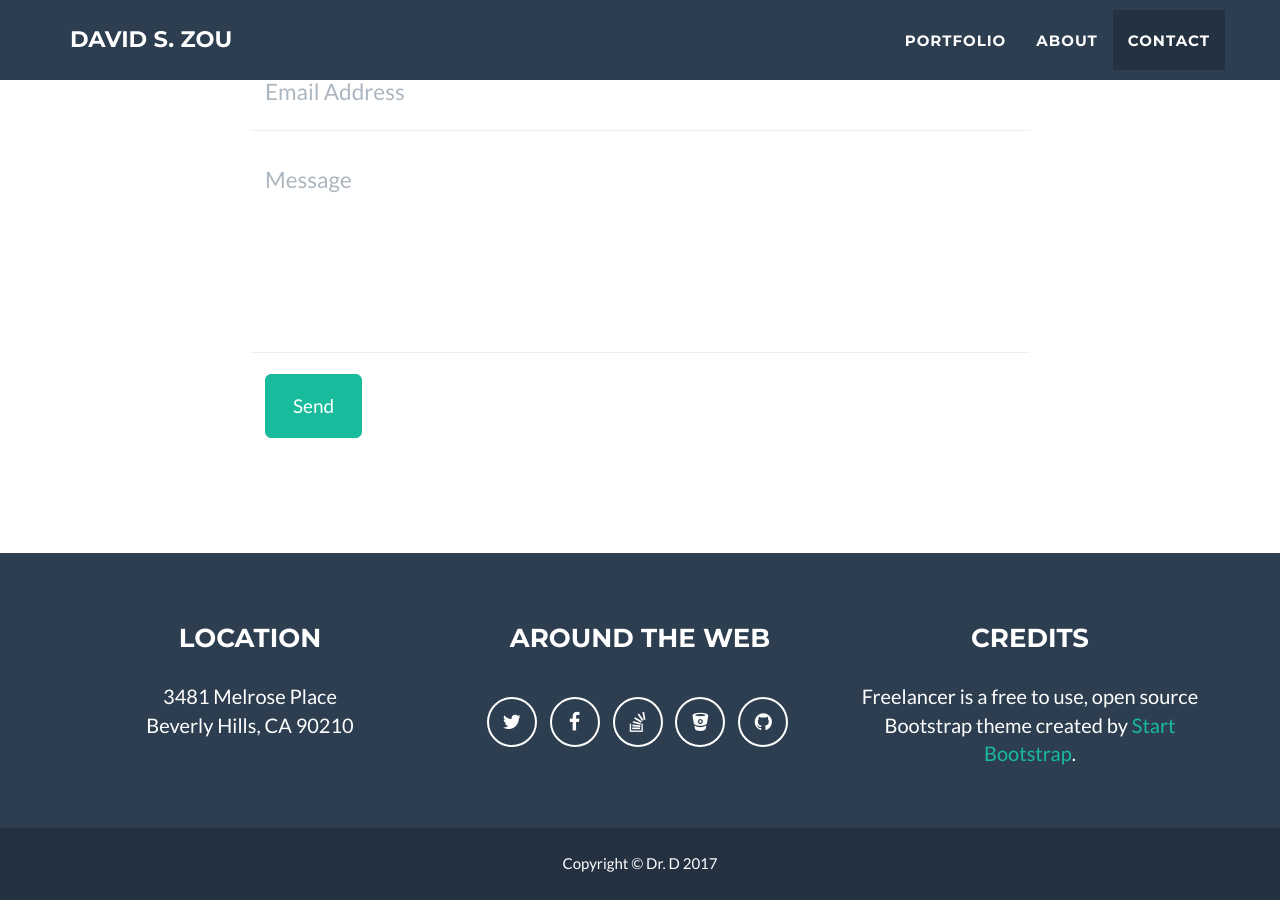
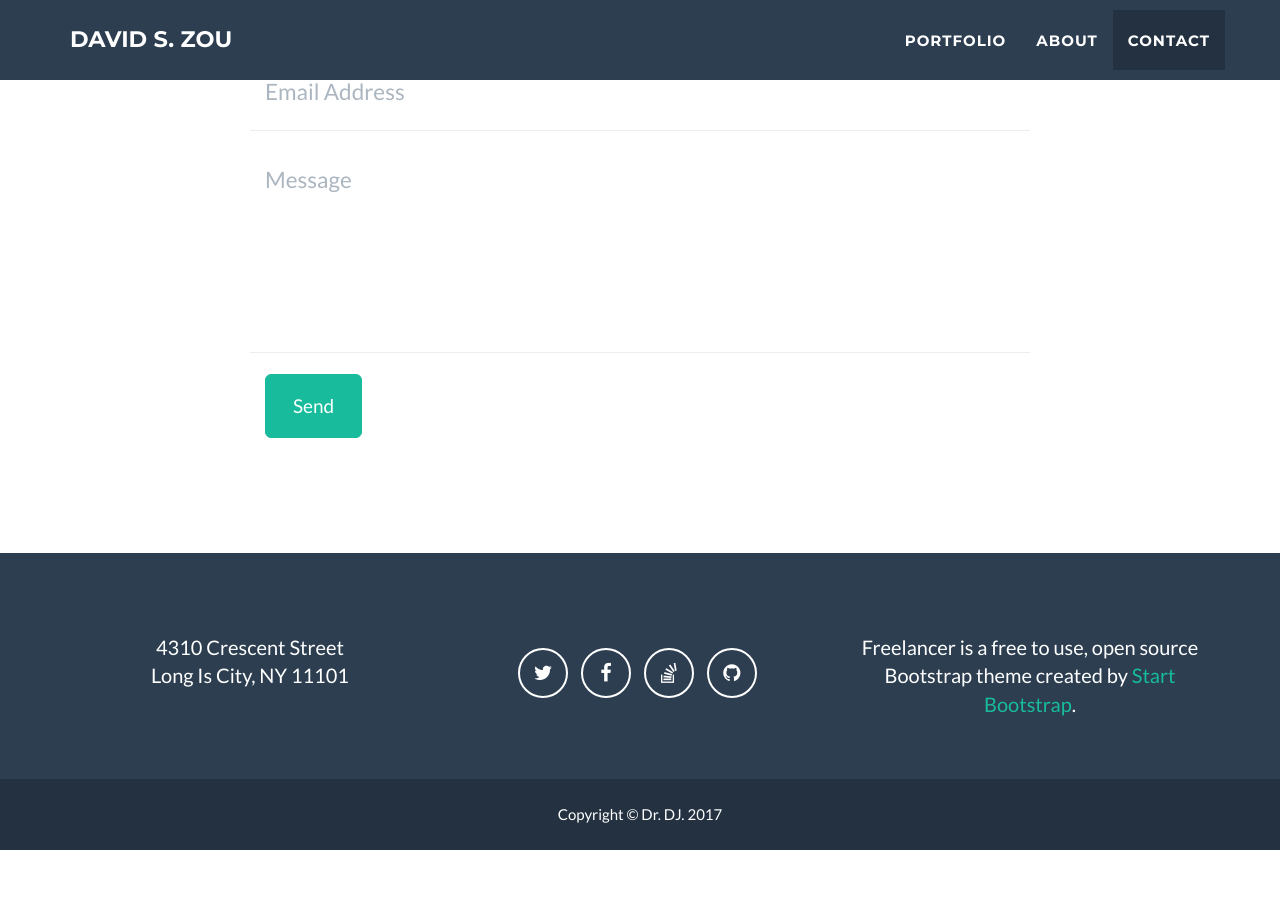
Before and after one commit to Davidzsy20/personal.io, a Jekyll site: the page built from freelancer-theme-master/index.html, in a window 1280 px wide and 900 px high, scrolled down 2709 px. Built offline with Jekyll 4.4.1, drawn with Linux system fonts in a browser that asks for light colours; after the commit the page ends 3559 px from its top, so only the background shows below that.

Commit message:
Update _config.yml

```diff
--- a/freelancer-theme-master/_config.yml
+++ b/freelancer-theme-master/_config.yml
@@ -32,28 +32,23 @@ color:
 
 # Footer settings
 footer:
-  copyright: Dr. D
-  location: Location
-  social: Around the Web
-  credits: Credits
+  copyright: Dr. DJ.
 
 # Social networks usernames (many more available: google-plus, flickr, dribbble, pinterest, instagram, tumblr, linkedin, etc.)
 social:
   - title: twitter
-    url: http://twitter.com/jekyllrb
+    url: twitter.com/Davidzsy20?lang=en
   - title: facebook
-    url:
+    url: https://www.facebook.com/david.zou.144
   - title: stack-overflow
-    url: http://stackoverflow.com/questions/tagged/jekyll
-  - title: bitbucket
-    url: http://bitbucket.org/jekyll
+    url: http://bit.ly/2iXGIef
   - title: github
-    url: http://github.com/jekyll
+    url: http://github.com/davidzsy20
 
 # Postal address (add as many lines as necessary)
 address:
-  - line: 3481 Melrose Place
-  - line: Beverly Hills, CA 90210
+  - line: 4310 Crescent Street
+  - line: Long Is City, NY 11101
 
 # Credits content
 credits: 'Freelancer is a free to use, open source Bootstrap theme created by <a href="http://startbootstrap.com">Start Bootstrap</a>.'
```
